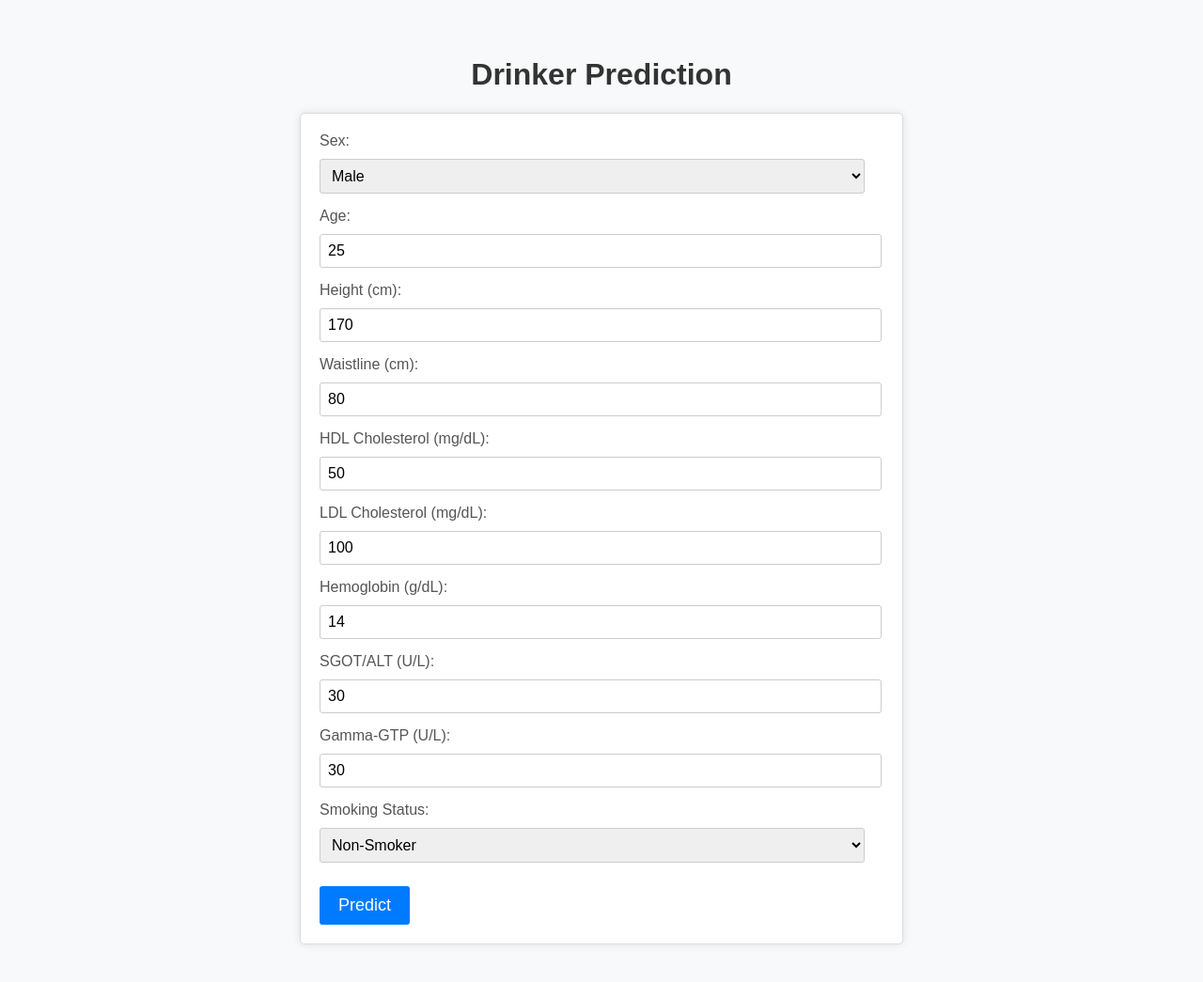
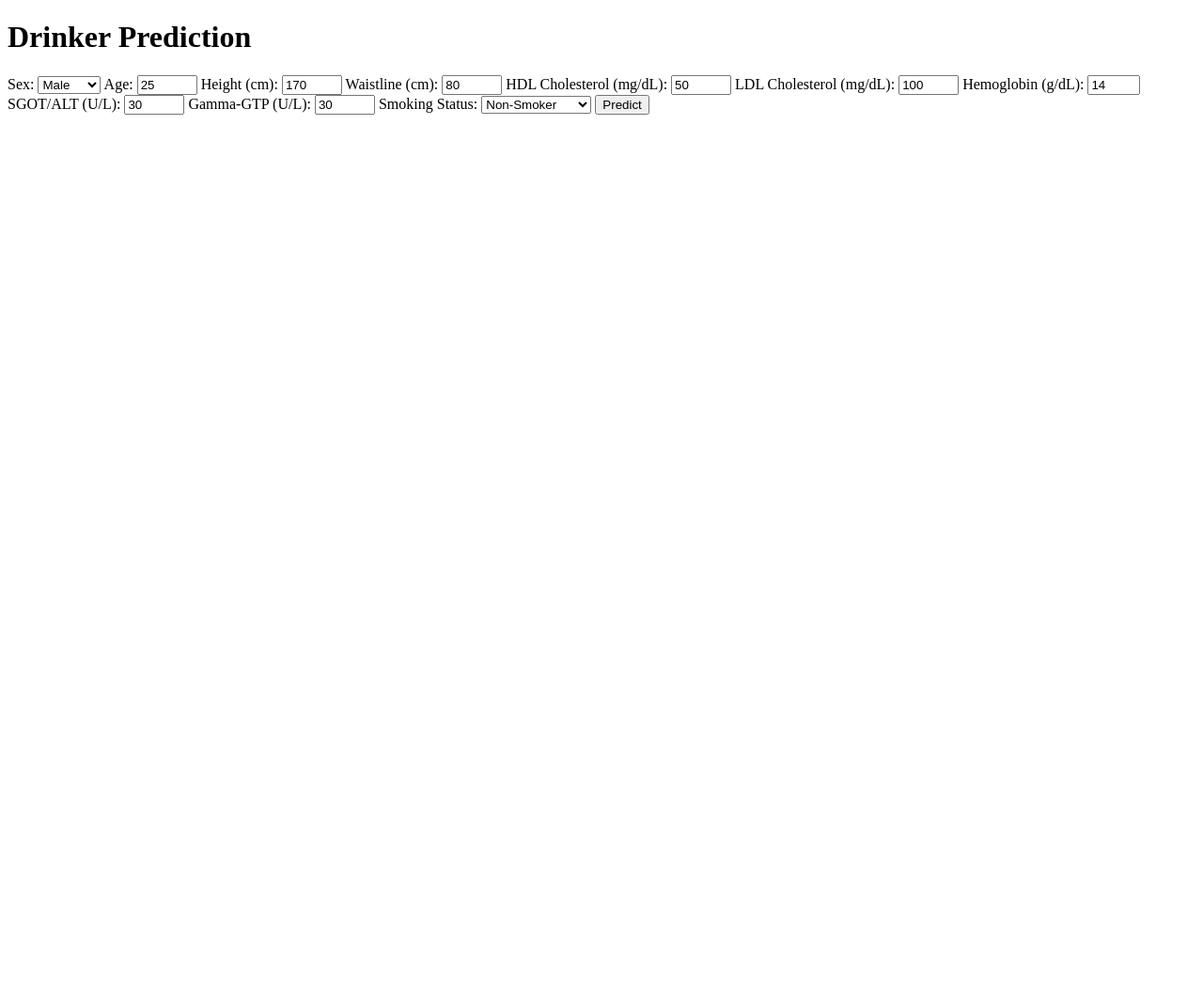
Before and after one commit to sowmyaJ99/Drinker-or-not-classification-ML-project, a Python web app: template templates/index.html in a window 1280 px wide. Shown: the whole page at 94% size. After the commit the page ends 122 px from the top, so only its background shows below. Run offline with Jinja, Linux system fonts and the light colour scheme; the template is opened without the code that fills it, so the values that code supplies are empty.

Commit message:
committed requirements.txt

```diff
--- a/templates/index.html
+++ b/templates/index.html
@@ -2,80 +2,32 @@
 <html>
 <head>
     <title>Drinker Prediction</title>
-    <style>
-        body {
-            font-family: Arial, sans-serif;
-            background-color: #f8f9fa; /* Light gray background */
-            color: #333; /* Dark text color */
-            margin: 20px;
-            padding: 20px;
-        }
-        h1 {
-            text-align: center;
-        }
-        form {
-            background-color: #ffffff; /* White background */
-            border: 1px solid #ddd; /* Light gray border */
-            padding: 20px;
-            border-radius: 5px;
-            box-shadow: 0 0 10px rgba(0,0,0,0.1); /* Subtle shadow */
-            max-width: 600px;
-            margin: auto;
-        }
-        label {
-            display: block;
-            margin-bottom: 10px;
-            color: #555; /* Medium gray text color */
-        }
-        input[type="number"],
-        select {
-            width: calc(100% - 20px);
-            padding: 8px;
-            margin-bottom: 15px;
-            border: 1px solid #ccc; /* Light gray border */
-            border-radius: 3px;
-            font-size: 16px;
-        }
-        button {
-            background-color: #007bff; /* Blue button color */
-            color: #fff; /* White text color */
-            padding: 10px 20px;
-            border: none;
-            border-radius: 3px;
-            cursor: pointer;
-            font-size: 18px;
-            margin-top: 10px;
-        }
-        button:hover {
-            background-color: #0056b3; /* Darker blue on hover */
-        }
-    </style>
 </head>
 <body>
     <h1>Drinker Prediction</h1>
     <form action="/predict" method="post">
-        <label>Sex:</label>
+        Sex:
         <select name="sex">
             <option value="0">Male</option>
             <option value="1">Female</option>
         </select>
-        <label>Age:</label>
+        Age:
         <input type="number" name="age" min="18" max="100" value="25">
-        <label>Height (cm):</label>
+        Height (cm):
         <input type="number" name="height" min="100" max="250" value="170">
-        <label>Waistline (cm):</label>
+        Waistline (cm):
         <input type="number" name="waistline" min="50" max="150" value="80">
-        <label>HDL Cholesterol (mg/dL):</label>
+        HDL Cholesterol (mg/dL):
         <input type="number" name="HDL_chole" min="0" max="100" value="50">
-        <label>LDL Cholesterol (mg/dL):</label>
+        LDL Cholesterol (mg/dL):
         <input type="number" name="LDL_chole" min="0" max="200" value="100">
-        <label>Hemoglobin (g/dL):</label>
+        Hemoglobin (g/dL):
         <input type="number" name="hemoglobin" min="0" max="20" value="14">
-        <label>SGOT/ALT (U/L):</label>
+        SGOT/ALT (U/L):
         <input type="number" name="SGOT_ALT" min="0" max="200" value="30">
-        <label>Gamma-GTP (U/L):</label>
+        Gamma-GTP (U/L):
         <input type="number" name="gamma_GTP" min="0" max="200" value="30">
-        <label>Smoking Status:</label>
+        Smoking Status:
         <select name="SMK_stat_type_cd">
             <option value="0">Non-Smoker</option>
             <option value="1">Ex-Smoker</option>
```
Also changed, not shown: requirements.txt (added, +225 -0 lines).
